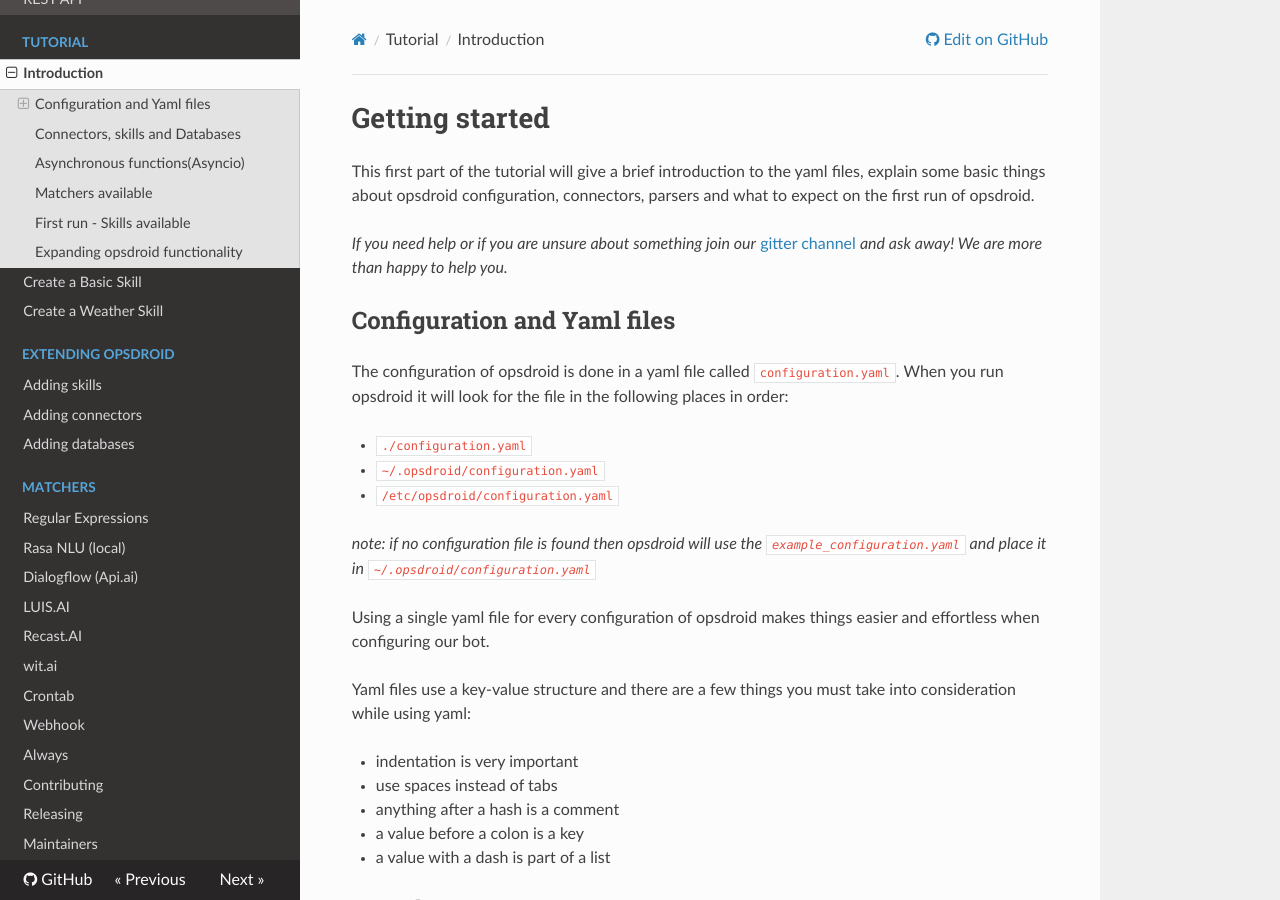
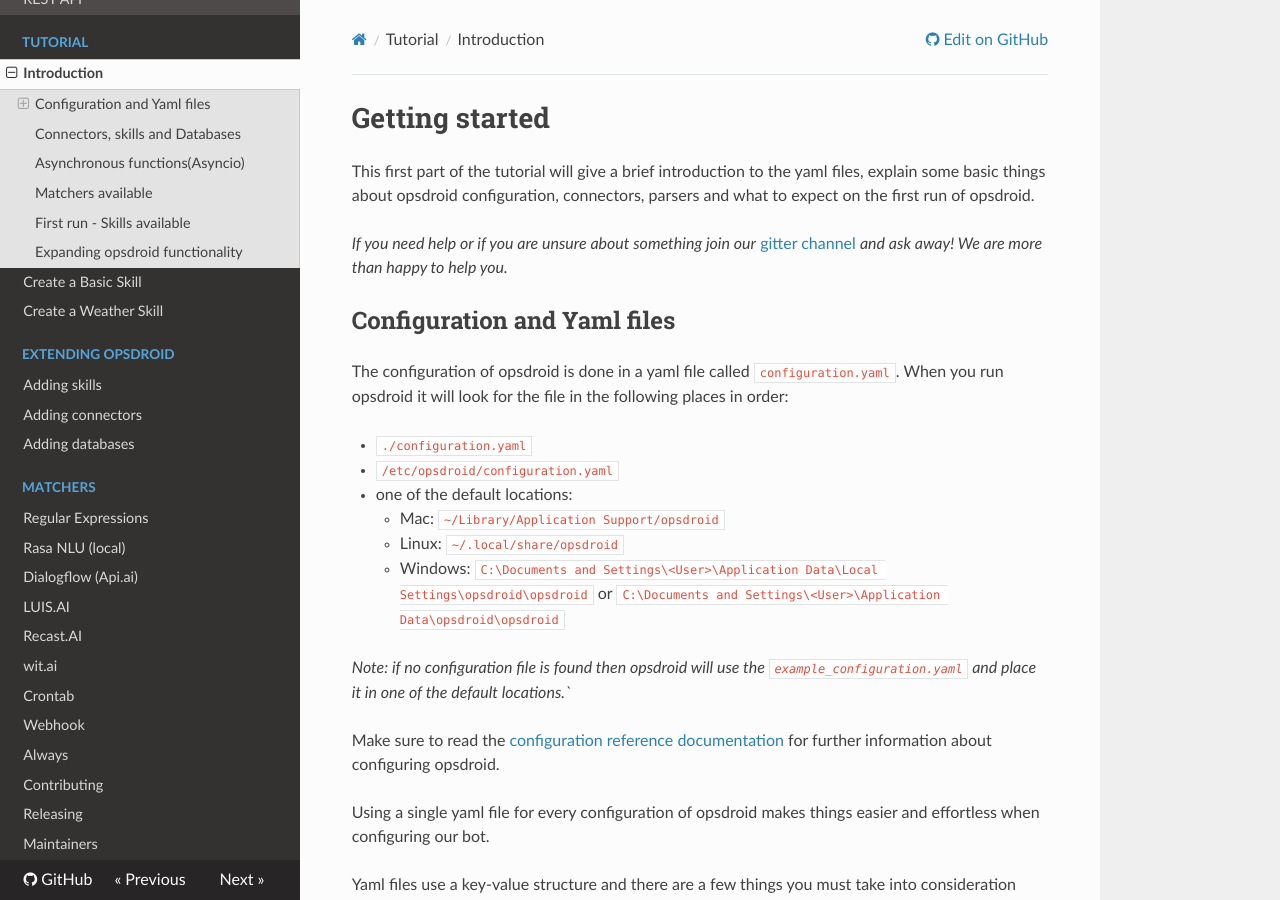
Before and after one commit to opsdroid/opsdroid, an MkDocs documentation site: the page built from docs/tutorials/introduction.md, in a window 1280 px wide and 900 px high. Built offline with MkDocs 1.6.1, drawn with Linux system fonts in a browser that asks for light colours; nearby versions of some CDN libraries; old or Windows-style settings are respelled for this version of MkDocs; some of the changed text lies outside the part shown.

Commit message:
Update documentation. Replace click.prompt by click.echo. Update tests

```diff
--- a/docs/tutorials/introduction.md
+++ b/docs/tutorials/introduction.md
@@ -9,12 +9,16 @@ This first part of the tutorial will give a brief introduction to the yaml files
 The configuration of opsdroid is done in a yaml file called `configuration.yaml`.  When you run opsdroid it will look for the file in the following places in order:
 
 - `./configuration.yaml`
--  `~/.opsdroid/configuration.yaml`
 - `/etc/opsdroid/configuration.yaml`
+ * one of the default locations:
+    * Mac: `~/Library/Application Support/opsdroid`
+    * Linux: `~/.local/share/opsdroid`
+    * Windows: `C:\Documents and Settings\<User>\Application Data\Local Settings\opsdroid\opsdroid` or
+                `C:\Documents and Settings\<User>\Application Data\opsdroid\opsdroid`
 
-_note: if no configuration file is found then opsdroid will use the `example_configuration.yaml` and place it in `~/.opsdroid/configuration.yaml`_
+_Note: if no configuration file is found then opsdroid will use the `example_configuration.yaml` and place it in one of the default locations.`_
 
-
+Make sure to read the [configuration reference documentation](../configuration-reference.md) for further information about configuring opsdroid.
 
 Using a single yaml file for every configuration of opsdroid makes things easier and effortless when configuring our bot.
 
@@ -154,8 +158,3 @@ You probably noticed the demo on [opsdroid main page](https://opsdroid.github.io
 
 
 The next step in the tutorial will teach you how to make your opsdroid reply to the message "how are you", just like you seen on the main page.
-
----
-<p style="text-align: right;">Write your first skill > </p>
-
----
```
Also changed, not shown: docs/configuration-reference.md (+18 -1 lines), docs/extending/skills.md (+1 -1 lines), docs/tutorials/basic-skill.md (+0 -5 lines), 2 other files.
